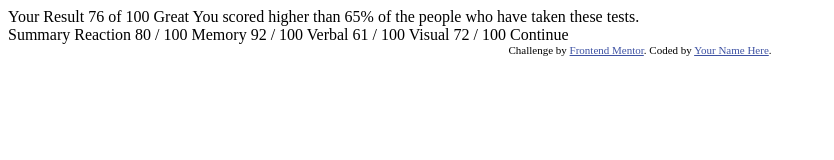
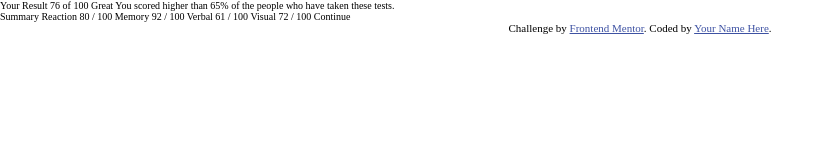
Before and after one commit to EstebanDevs/summary-results-component, a plain HTML site: page index.html in a window 1280 px wide. Shown: the whole page, without its empty margins (0-834 px from the left). Drawn offline with Linux system fonts and the light colour scheme.

Commit message:
style: Setting up the basics configurations in the CSS

```diff
--- a/styles/style.css
+++ b/styles/style.css
@@ -1,2 +1,23 @@
+/* Basic configuration */
+/* Establecer el 62.5% de font-size en el elemento html */
+html {
+    font-size: 62.5%;
+}
+
+/* Establecer el 100% de ancho y alto para html y body */
+html, body {
+    width: 100%;
+    height: 100%;
+    margin: 0; /* Elimina márgenes predeterminados */
+    padding: 0; /* Elimina relleno predeterminado */
+    overflow: hidden; /* Evita barras de desplazamiento predeterminadas */
+}
+
+/* Establecer box-sizing en border-box para todos los elementos */
+*, *::before, *::after {
+    box-sizing: border-box;
+}
+
+
 .attribution { font-size: 11px; text-align: center; }
 .attribution a { color: hsl(228, 45%, 44%); }
```
